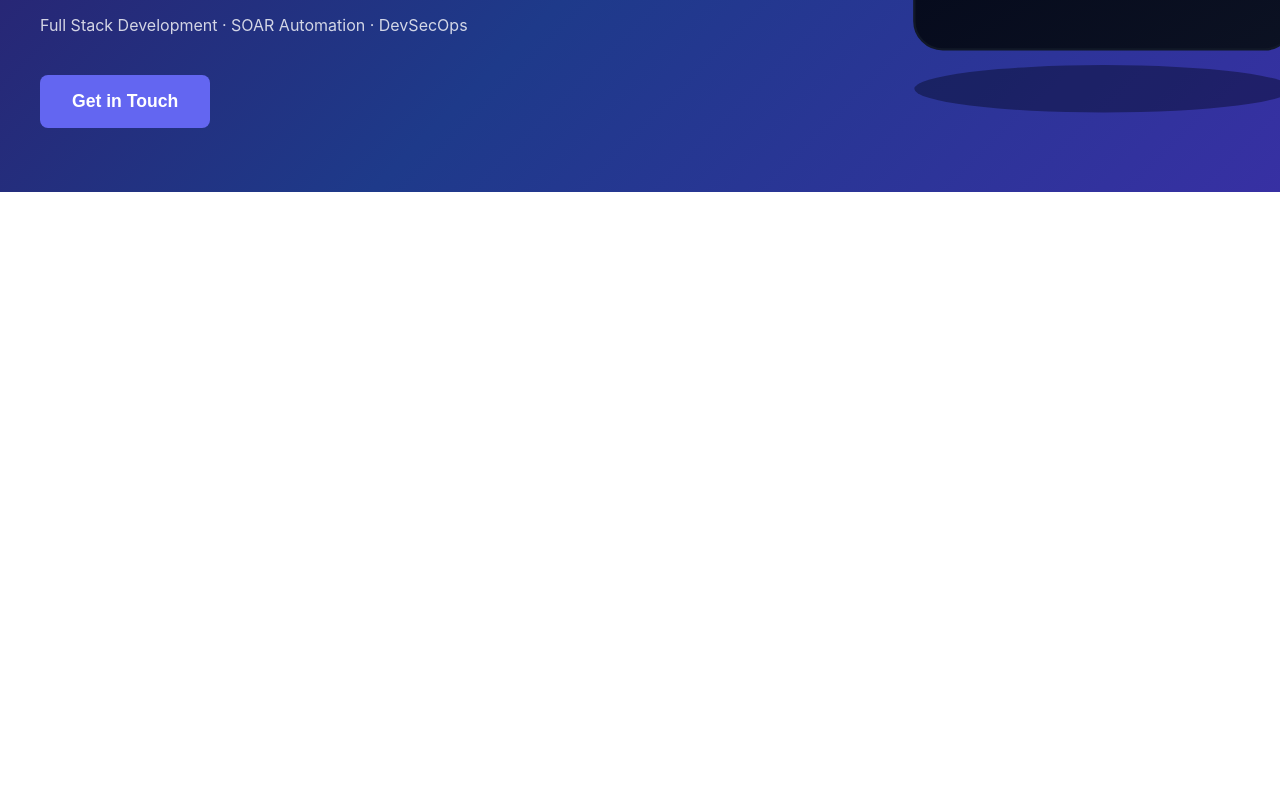
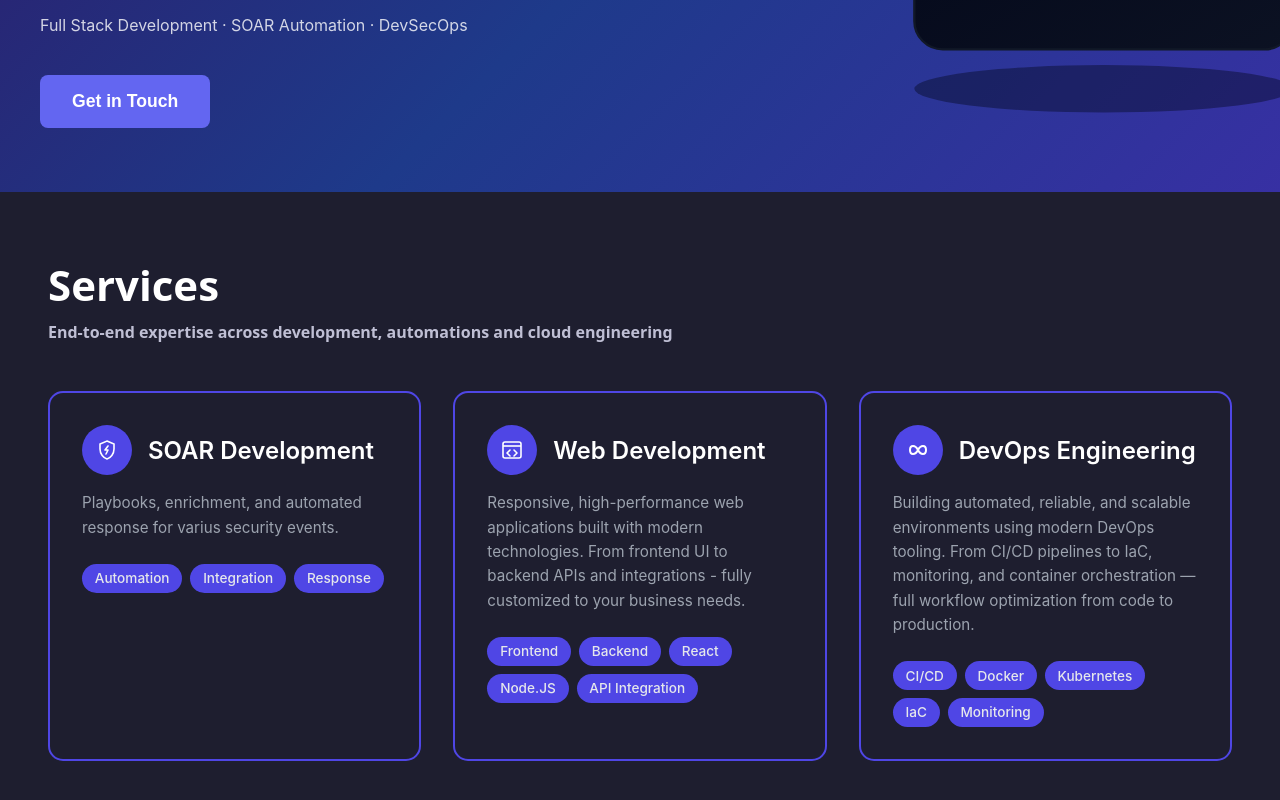
Before and after one commit to PrimeDev-IL/Portfolio, a React (Vite) app: page / in a window 1280 px wide. Shown: the part 426-1226 px from the top of the page. Before the commit the page ends 800 px from the top, so only its background shows below. Built offline with nearby package versions, Linux system fonts and the light colour scheme.

Commit message:
Implement Services Section

```diff
--- a/src/RootCmp.jsx
+++ b/src/RootCmp.jsx
@@ -1,5 +1,6 @@
 import { AppHeader } from "./cmps/ApplicationCmps/AppHeader";
 import { Hero } from "./cmps/hero";
+import { Services } from "./cmps/Services";
 
 export function RootCmp() {
     return (
@@ -7,6 +8,7 @@ export function RootCmp() {
             <AppHeader />
             <main classname="full">
                 <Hero />
+                <Services />
             </main>
         </div>
     )
--- a/src/assets/styles/basics/base.css
+++ b/src/assets/styles/basics/base.css
@@ -12,7 +12,7 @@ body {
     margin: 0 auto;
     font-family: "Atlassian Sans", ui-sans-serif, -apple-system, "system-ui",
         "Segoe UI", Ubuntu, "Helvetica Neue", sans-serif;
-    color: #838c91;
+    background-color: var(--app-base-bgc-clr);
 }
 
 
--- a/src/assets/styles/cmps/ApplicationCmps/appHeader.css
+++ b/src/assets/styles/cmps/ApplicationCmps/appHeader.css
@@ -1,5 +1,5 @@
 .app-header {
-    background-color: var(--app-header-bgc-clr);
+    background-color: var(--app-base-bgc-clr);
 }
 
 .header-container {
--- /dev/null
+++ b/src/assets/styles/cmps/Services.css
@@ -0,0 +1,105 @@
+.services-container {
+    color: white;
+    padding: 4rem 2rem;
+
+    >.title {
+        font-family: system-ui, -apple-system, BlinkMacSystemFont, 'Segoe UI', Roboto, Oxygen, Ubuntu, Cantarell, 'Open Sans', 'Helvetica Neue', sans-serif;
+        font-weight: bold;
+        font-size: 42px;
+        margin: 0 0 0.5rem 0;
+    }
+
+    >.subtitle {
+        color: var(--services-subtitle-clr);
+        font-size: 16px;
+        font-family: system-ui, -apple-system, BlinkMacSystemFont, 'Segoe UI', Roboto, Oxygen, Ubuntu, Cantarell, 'Open Sans', 'Helvetica Neue', sans-serif;
+        margin: 0 0 3rem 0;
+    }
+
+    >.services-cards {
+        display: grid;
+        grid-template-columns: repeat(3, 1fr);
+        gap: 2rem;
+        width: 100%;
+        max-width: 100%;
+
+        >.card {
+            background: var(--services-card-bgc);
+            border: 2px solid var(--services-card-border-clr);
+            border-radius: 15px;
+            padding: 2rem;
+            flex-direction: column;
+            align-items: flex-start;
+            gap: 1rem;
+            transition: transform 0.3s ease, border-color 0.3s ease;
+
+            &:hover {
+                transform: translateY(-5px);
+                border-color: var(--services-card-border-hover-clr);
+            }
+
+            >.card-header {
+                display: flex;
+                align-items: center;
+                gap: 1rem;
+                width: 100%;
+
+                >.icon {
+                    width: 50px;
+                    height: 50px;
+                    min-width: 50px;
+                    border-radius: 50%;
+                    background: var(--services-icon-bgc);
+                    display: flex;
+                    align-items: center;
+                    justify-content: center;
+                }
+
+                >h1 {
+                    font-size: 1.5rem;
+                    font-weight: 600;
+                    margin: 0;
+                    color: white;
+                }
+            }
+
+            >p {
+                color: var(--services-card-text-clr);
+                font-size: 0.95rem;
+                line-height: 1.6;
+                margin: 0;
+            }
+
+            >.categories {
+                gap: 0.5rem;
+                flex-wrap: wrap;
+                margin-top: 0.5rem;
+
+                >.category {
+                    background: var(--services-category-bgc);
+                    color: var(--services-category-text-clr);
+                    padding: 0.4rem 0.8rem;
+                    border-radius: 20px;
+                    font-size: 0.85rem;
+                    font-weight: 500;
+                }
+            }
+
+            >button {
+                background: transparent;
+                color: var(--services-btn-text-clr);
+                border: none;
+                padding: 0;
+                font-size: 0.95rem;
+                font-weight: 600;
+                cursor: pointer;
+                margin-top: 0.5rem;
+                transition: opacity 0.3s ease;
+
+                &:hover {
+                    opacity: 0.8;
+                }
+            }
+        }
+    }
+}
--- a/src/assets/styles/main.css
+++ b/src/assets/styles/main.css
@@ -10,6 +10,7 @@
 
 /* Cmps */
 @import 'cmps/Hero.css';
+@import 'cmps/Services.css';
 
 /* ApplicationCmps */
 @import 'cmps/ApplicationCmps/appHeader.css';
--- a/src/assets/styles/setup/var.css
+++ b/src/assets/styles/setup/var.css
@@ -1,6 +1,7 @@
 :root {
+    --app-base-bgc-clr: #1e1e2f;
+
     /* App Header */
-    --app-header-bgc-clr: #1e1e2f;
     --app-header-txt-clr: #e6e6e6;
 
     /* Hero */
@@ -9,4 +10,15 @@
     --hero-bgc-gradient-end: #3730a3;
     --hero-txt-clr: #ffffff;
     --hero-cta-btn-bgc: #6366f1;
+
+    /* Services */
+    --services-subtitle-clr: #bfbfd4;
+    --services-card-bgc: #1e1e2f;
+    --services-card-border-clr: #4f46e5;
+    --services-card-border-hover-clr: #6366f1;
+    --services-card-text-clr: #9ca3af;
+    --services-icon-bgc: #4f46e5;
+    --services-category-bgc: #4f46e5;
+    --services-category-text-clr: #e5e7eb;
+    --services-btn-text-clr: #6366f1;
 }
--- a/src/cmps/ApplicationCmps/svgIcons.jsx
+++ b/src/cmps/ApplicationCmps/svgIcons.jsx
@@ -56,7 +56,7 @@ export const appHeaderIcons = {
     )
 }
 
-export const heroSection = {
+export const heroSectionIcons = {
     heroIllustrator: (
         <svg viewBox="0 0 360 260" xmlns="http://www.w3.org/2000/svg" role="img" aria-labelledby="title desc">
             <title id="title">Full Stack &amp; DevOps Illustration</title>
@@ -156,3 +156,39 @@ export const heroSection = {
 
     )
 }
+
+export const servicesIcons = {
+    soarIcon: (<svg width="24" height="24" viewBox="0 0 24 24" fill="none"
+        xmlns="http://www.w3.org/2000/svg">
+        <path d="M12 3l7 3v5c0 5-3.5 9-7 10-3.5-1-7-5-7-10V6l7-3z"
+            stroke="white" stroke-width="1.6" fill="none" />
+        <path d="M13 8l-3 4h3l-2 4"
+            stroke="white" stroke-width="1.6" stroke-linecap="round"
+            stroke-linejoin="round" />
+    </svg>),
+    webDevIcon: (<svg width="24" height="24" viewBox="0 0 24 24" fill="none"
+        xmlns="http://www.w3.org/2000/svg">
+        <rect x="3" y="4" width="18" height="16" rx="2" stroke="white" stroke-width="1.6" />
+        <line x1="3" y1="8" x2="21" y2="8" stroke="white" stroke-width="1.6" />
+        <path d="M10 12L7 15L10 18" stroke="white" stroke-width="1.6" stroke-linecap="round" stroke-linejoin="round" />
+        <path d="M14 12L17 15L14 18" stroke="white" stroke-width="1.6" stroke-linecap="round" stroke-linejoin="round" />
+    </svg>),
+    devOpsIcon: (<svg width="24" height="24" viewBox="0 0 24 24" fill="none"
+        xmlns="http://www.w3.org/2000/svg">
+        <path
+            d="M7 8
+       C5 8 4 10 4 12
+       C4 14 5 16 7 16
+       C9 16 11 14 12 12
+       C13 10 15 8 17 8
+       C19 8 20 10 20 12
+       C20 14 19 16 17 16
+       C15 16 13 14 12 12
+       C11 10 9 8 7 8"
+            stroke="white"
+            stroke-width="2"
+            stroke-linecap="round"
+            stroke-linejoin="round"
+        />
+    </svg>)
+}
--- a/src/cmps/Hero.jsx
+++ b/src/cmps/Hero.jsx
@@ -1,4 +1,4 @@
-import { heroSection } from "./ApplicationCmps/svgIcons";
+import { heroSectionIcons } from "./ApplicationCmps/svgIcons";
 
 import personImage from '../assets/img/person_clean.png'
 
@@ -16,8 +16,7 @@ export function Hero() {
                     <button className="cta-button">Get in Touch</button>
                 </div>
                 <div className="hero-illustration">
-                    {heroSection.heroIllustrator}
-                    {/* <img src={personImage} alt="Developer working at desk" /> */}
+                    {heroSectionIcons.heroIllustrator}
                 </div>
             </div>
         </section>
--- /dev/null
+++ b/src/cmps/Services.jsx
@@ -0,0 +1,53 @@
+import { servicesIcons } from "./ApplicationCmps/svgIcons";
+
+export function Services() {
+    return (
+        <section className="services-container">
+            <h1 className="title">Services</h1>
+            <h2 className="subtitle">End-to-end expertise across development, automations and cloud engineering </h2>
+
+            <div className="services-cards">
+                <div className="card flex align-center">
+                    <div className="card-header">
+                        <span className="icon">{servicesIcons.soarIcon}</span>
+                        <h1>SOAR Development</h1>
+                    </div>
+                    <p>Playbooks, enrichment, and automated response for varius security events.</p>
+                    <div className="categories flex align-center">
+                        <span className="category">Automation</span>
+                        <span className="category">Integration</span>
+                        <span className="category">Response</span>
+                    </div>
+                </div>
+                <div className="card flex align-center">
+                    <div className="card-header">
+                        <span className="icon">{servicesIcons.webDevIcon}</span>
+                        <h1>Web Development</h1>
+                    </div>
+                    <p>Responsive, high-performance web applications built with modern technologies. From frontend UI to backend APIs and integrations - fully customized to your business needs.</p>
+                    <div className="categories flex align-center">
+                        <span className="category">Frontend</span>
+                        <span className="category">Backend</span>
+                        <span className="category">React</span>
+                        <span className="category">Node.JS</span>
+                        <span className="category">API Integration</span>
+                    </div>
+                </div>
+                <div className="card flex align-center">
+                    <div className="card-header">
+                        <span className="icon">{servicesIcons.devOpsIcon}</span>
+                        <h1>DevOps Engineering</h1>
+                    </div>
+                    <p>Building automated, reliable, and scalable environments using modern DevOps tooling. From CI/CD pipelines to IaC, monitoring, and container orchestration — full workflow optimization from code to production.</p>
+                    <div className="categories flex align-center">
+                        <span className="category">CI/CD</span>
+                        <span className="category">Docker</span>
+                        <span className="category">Kubernetes</span>
+                        <span className="category">IaC</span>
+                        <span className="category">Monitoring</span>
+                    </div>
+                </div>
+            </div>
+        </section>
+    )
+}
```
